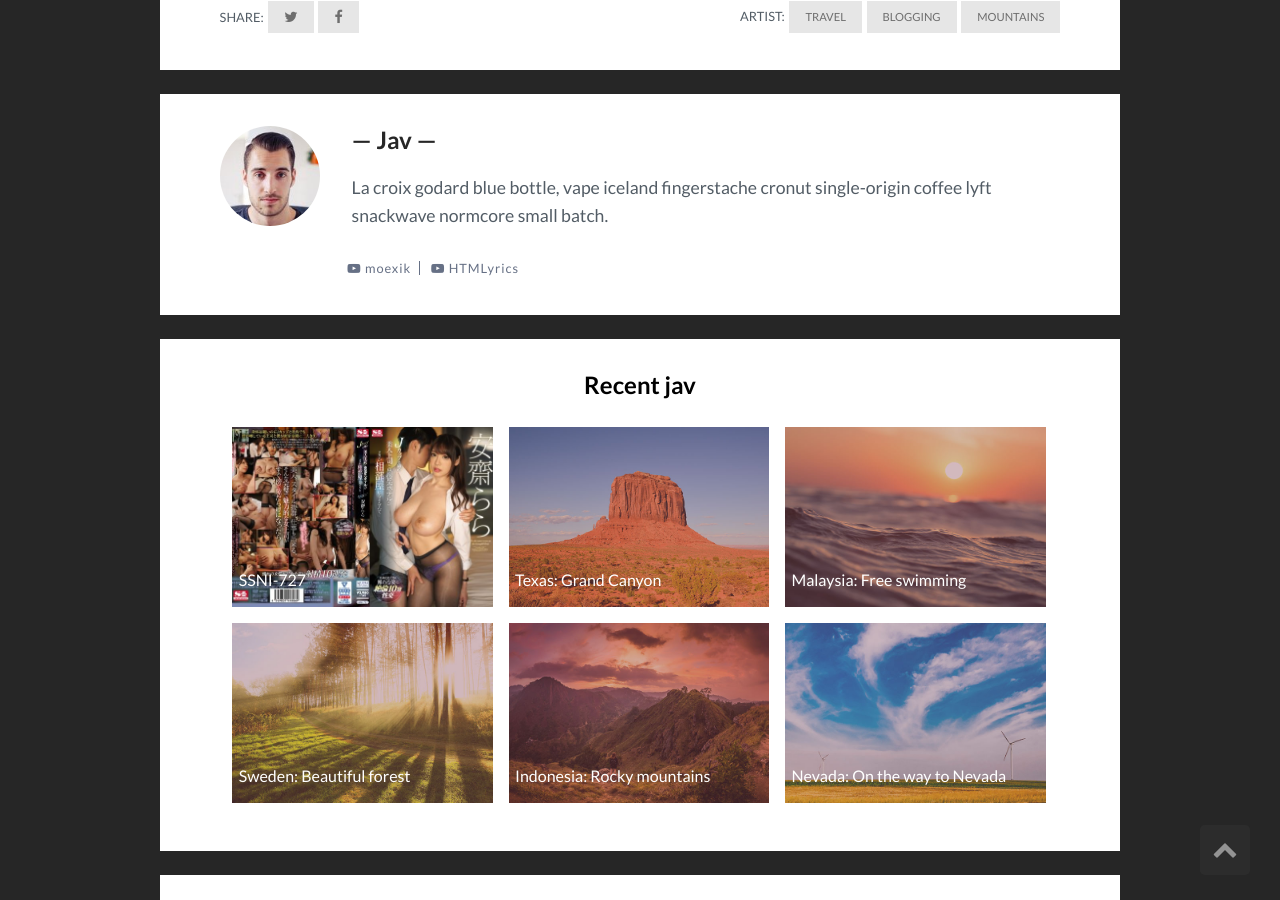
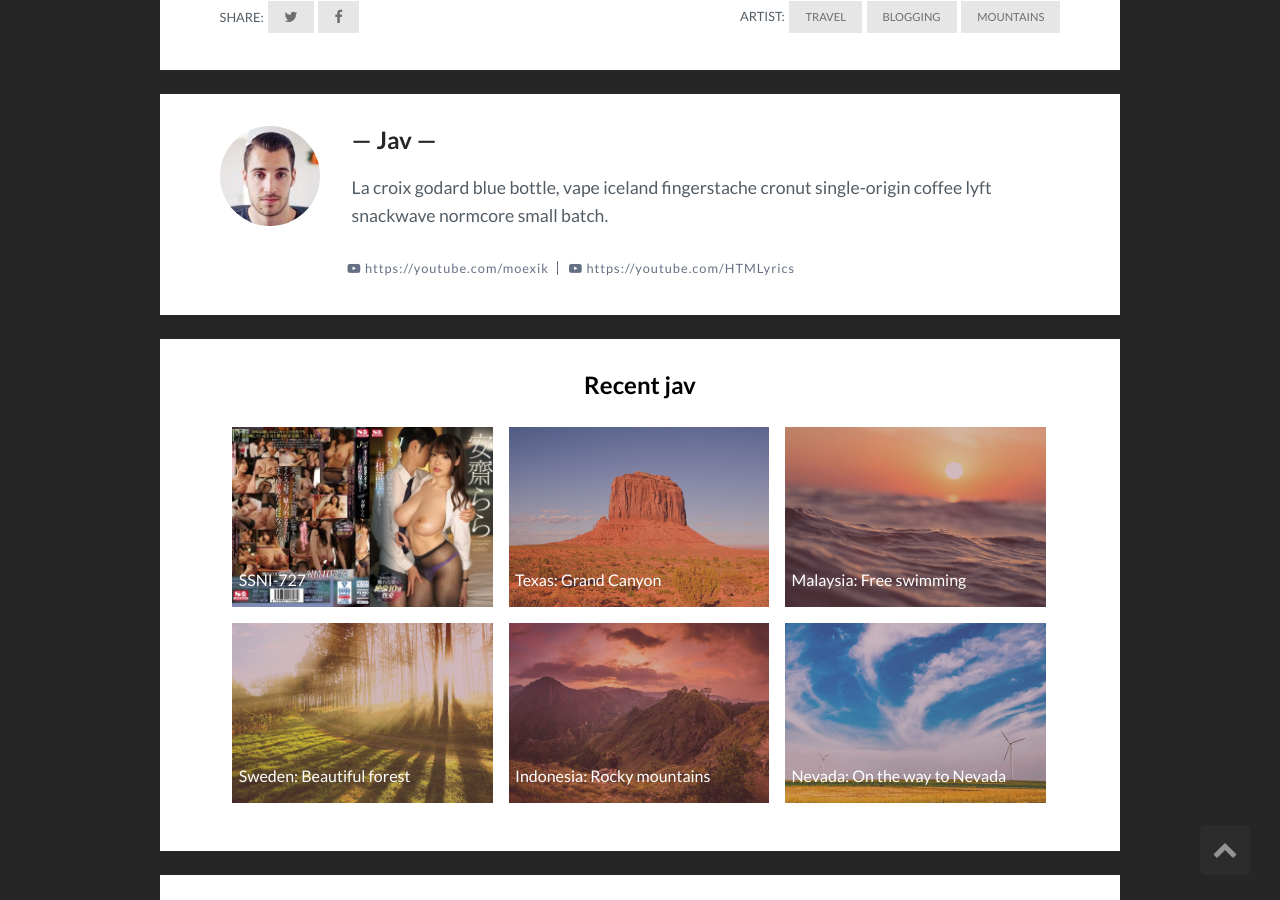
Before and after one commit to onanion/jav, a Jekyll site: the page built from _posts/2020-03-07-ssni-727.markdown, in a window 1280 px wide and 900 px high, scrolled down 1778 px. Built offline with Jekyll 4.4.1, drawn with Linux system fonts in a browser that asks for light colours; comment, search, counter and statistics services are not loaded.

Commit message:
Update post.html

```diff
--- a/_layouts/post.html
+++ b/_layouts/post.html
@@ -45,17 +45,17 @@ layout: default
         <h2 class="author_title">{% if site.author-name %}{{site.author-name}}{% else %}Onanion{% endif %}</h2>
         <p class="author_subtitle">{% if site.about-author %}{{site.about-author}}{% else %}La croix godard blue bottle, vape iceland fingerstache cronut single-origin coffee lyft snackwave normcore small batch.{% endif %}</p>
         <div class="author_social">
-          {% if site.website %}
-          <span class="author_website"><i class="fa fa-youtube-play" aria-hidden="true"></i> <a href="{{site.website}}" target="_blank">{{site.website}}</a></span>
+          {% if site.ytmoexik %}
+          <span class="author_ytmoexik"><i class="fa fa-youtube-play" aria-hidden="true"></i> <a href="{{site.ytmoexik}}" target="_blank">{{site.ytmoexik}}</a></span>
           {% else %}
-          <span class="author_website"><i class="fa fa-youtube-play" aria-hidden="true"></i> <a href="https://youtube.com/moexik" target="_blank">moexik</a></span>
+          <span class="author_ytmoexik"><i class="fa fa-youtube-play" aria-hidden="true"></i> <a href="https://youtube.com/moexik" target="_blank">moexik</a></span>
           {% endif %}
 
 
-          {% if site.website %}
-          <span class="author_website"><i class="fa fa-youtube-play" aria-hidden="true"></i> <a href="{{site.website}}" target="_blank">{{site.website}}</a></span>
+          {% if site.ythtmlyrics %}
+          <span class="author_ythtmlyrics"><i class="fa fa-youtube-play" aria-hidden="true"></i> <a href="{{site.ythtmlyrics}}" target="_blank">{{site.ythtmlyrics}}</a></span>
           {% else %}
-          <span class="author_website"><i class="fa fa-youtube-play" aria-hidden="true"></i> <a href="https://youtube.com/HTMLyrics" target="_blank">HTMLyrics</a></span>
+          <span class="author_ythtmlyrics"><i class="fa fa-youtube-play" aria-hidden="true"></i> <a href="https://youtube.com/HTMLyrics" target="_blank">HTMLyrics</a></span>
           {% endif %}
         </div>
       </div>
```
